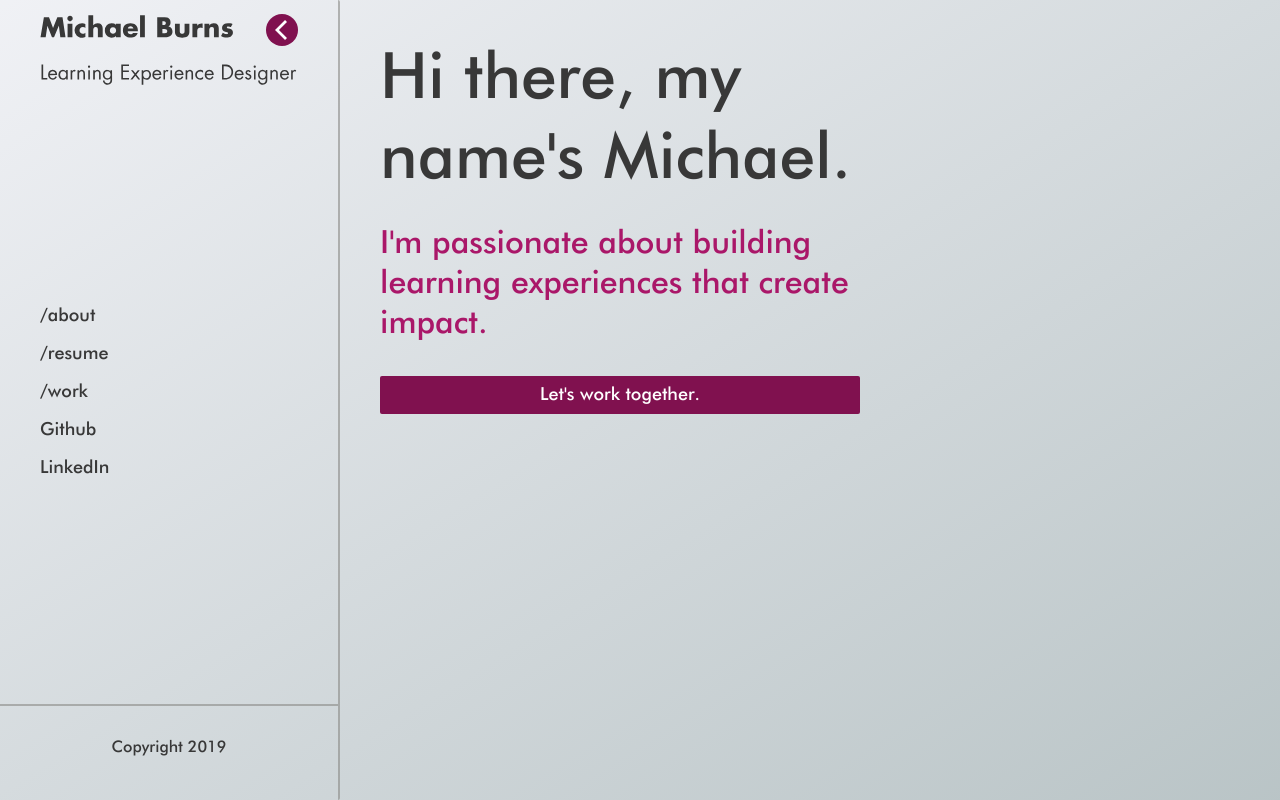
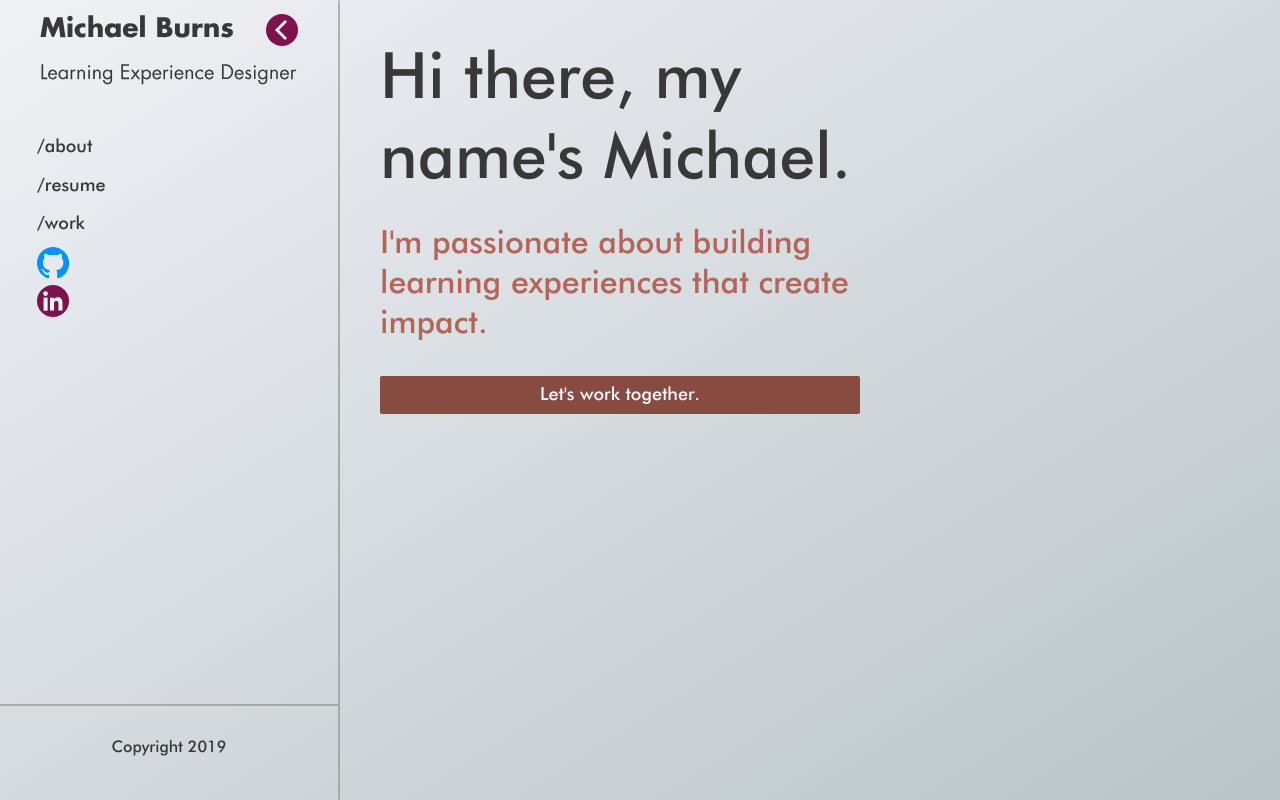
Before and after one commit to musicaldoofus/portfolio, a React (Create React App) app: page / in a window 1280 px wide. Built offline with nearby package versions, Linux system fonts and the light colour scheme.

Commit message:
Basic; no errors or warnings in console

```diff
--- a/src/App.js
+++ b/src/App.js
@@ -8,23 +8,33 @@ import './App.css';
 class App extends Component {
 	constructor() {
 		super();
+		const colorFocus = colors.slice()[Math.floor(Math.random() * 4)];
 		this.state = {
-			colorFocus: colors[Math.floor(Math.random() * 4)]
+			colorFocus,
+			remainingColors: colors.slice().filter(c => c.label !== colorFocus.label)
 		};
-		this.handleColorFocusChange = this.handleColorFocusChange.bind(this);
+		this.updateColor = this.updateColor.bind(this);
 	}
 
-	handleColorFocusChange(color) {
-		console.log(color);
-		this.setState({colorFocus: color});
+	// componentDidMount() {
+		// console.log('mount <App>', this.state);
+	// }
+
+	updateColor() {
+		const ind = Math.floor(Math.random() * 3)
+		const colorFocus = this.state.remainingColors[ind];
+		const remainingColors = colors.filter(c => c.label !== colorFocus.label);
+		this.setState({
+			colorFocus,
+			remainingColors
+		}, () => console.log(this.state));
 	}
 
 	render() {
-		// console.log('s', this.state.colorFocus);
 		return (
 			<div className="app">
 				<div className="app-container">
-					<Routes colorFocus={this.state.colorFocus} handleColorFocusChange={this.handleColorFocusChange}>
+					<Routes colorFocus={this.state.colorFocus} updateColor={this.updateColor}>
 						<NavWithRouter/>
 					</Routes>
 					<Background/>
--- a/src/Routes.js
+++ b/src/Routes.js
@@ -19,8 +19,7 @@ const withBrowserRouter = (routes) => (
 );
 
 const Routes = (props) => {
-	const withProps = (C) => <C {...props}/>;
-	const { colorFocus, handleColorFocusChange, children } = props;
+	const { colorFocus, updateColor, children } = props;
 	const r = (
 		<Fragment>
 			{React.Children.map(children, (C) => React.cloneElement(C, {...props}))}
@@ -28,23 +27,23 @@ const Routes = (props) => {
 				<Route
 					exact
 					path="/"
-					render={(props) => <Home colorFocus={colorFocus} handleColorFocusChange={handleColorFocusChange} {...props}/>}
+					render={(props) => <Home colorFocus={colorFocus} updateColor={updateColor} {...props}/>}
 				/>
 				<Route
 					path="/about"
-					render={(props) => <About colorFocus={colorFocus} handleColorFocusChange={handleColorFocusChange} {...props}/>}
+					render={(props) => <About colorFocus={colorFocus} updateColor={updateColor} {...props}/>}
 				/>
 				<Route
 					path="/work"
-					render={(props) => <Work colorFocus={colorFocus} handleColorFocusChange={handleColorFocusChange} {...props}/>}
+					render={(props) => <Work colorFocus={colorFocus} updateColor={updateColor} {...props}/>}
 				/>
 				<Route
 					path="/resume"
-					render={(props) => <Resume colorFocus={colorFocus} handleColorFocusChange={handleColorFocusChange} {...props}/>}
+					render={(props) => <Resume colorFocus={colorFocus} updateColor={updateColor} {...props}/>}
 				/>
 				<Route
 					path="/contact"
-					render={(props) => <Contact colorFocus={colorFocus} handleColorFocusChange={handleColorFocusChange} {...props}/>}
+					render={(props) => <Contact colorFocus={colorFocus} updateColor={updateColor} {...props}/>}
 				/>
 			</Switch>
 		</Fragment>
--- a/src/components/atoms/Text/Text.css
+++ b/src/components/atoms/Text/Text.css
@@ -83,6 +83,9 @@ span > h3 {
     display: inline-block;
     margin-right: 8px;
 }
+a p {
+	margin: 0;
+}
 
 /*text media queries*/
 @media only screen and (max-width: 830px) {
--- a/src/components/organisms/Nav/Nav.css
+++ b/src/components/organisms/Nav/Nav.css
@@ -10,14 +10,27 @@ nav {
 	border-right: 2px solid var(--gray-low-opacity);
 	border-radius: 2px;
 }
+nav.collapsed {
+	width: 108px;
+}
 nav > div:first-child {
 	position: relative;
 	width: calc(100% - 80px);
     margin: auto auto 0 auto;
 }
 .nav-links {
-	padding-left: 40px;
-    margin: auto 0;
+	height: 12rem;
+	padding-left: 37px;
+    margin: 0;
+}
+a.nav-link {
+    height: 2.4rem;
+    display: flex;
+}
+.nav-link > div {
+    width: 100%;
+    margin: auto;
+	display: flex;
 }
 .collapse-btn {
 	position: absolute;
@@ -27,6 +40,7 @@ nav > div:first-child {
 nav a {
 	text-decoration: none;
 	color: inherit;
+	display: block;
 }
 .nav-link > div > p > span {
 	position: relative;
@@ -41,24 +55,11 @@ nav a {
     margin-left: 8px;
 	transition: all ease 0.4s;
 }
-/* .nav-link:hover > div > p > span::after { */
-    /* content: ""; */
-    /* display: inline-block; */
-    /* height: 8px; */
-    /* width: 8px; */
-    /* background-color: var(--blue-lt); */
-    /* border-radius: 100%; */
-    /* margin-left: 8px; */
-/* } */
-/* .nav-link.active> div > p > span::after { */
-    /* content: ""; */
-    /* display: inline-block; */
-    /* height: 8px; */
-    /* width: calc(100% - 64px); */
-    /* background-color: var(--blue-lt); */
-    /* border-radius: 1000px; */
-    /* margin-left: 8px; */
-/* } */
+.nav-link > div > svg {
+    max-height: 100%;
+    width: 2rem;
+    margin: auto 0;
+}
 
 /*nav media queries*/
 @media screen and (max-width: 900px) {
@@ -70,4 +71,10 @@ nav a {
 	nav {
 		width: 60px;
 	}
+	.nav-links {
+		padding-left: 13px;
+	}
+	.collapse-btn {
+		display: none;
+	}
 }
--- a/src/components/organisms/Nav/index.js
+++ b/src/components/organisms/Nav/index.js
@@ -5,16 +5,18 @@ import { Link } from 'react-router-dom';
 import { P } from '../../atoms/Text';
 import Button from '../../atoms/Button';
 import Footer from '../../molecules/Footer';
-import { TweenMax, TweenLite } from 'gsap';
-import { ReactComponent as ReactNameLogo } from '../../../media/svg/name-logo-expanded.svg';
+import { TweenLite } from 'gsap';
+import nameLogo from '../../../media/svg/name-logo-expanded.svg';
+import { ReactComponent as GitHubLogo } from '../../../media/svg/github-mark.svg';
+import { ReactComponent as LinkedInLogo } from '../../../media/svg/linkedin-bug.svg';
 import chevron from '../../../media/svg/chevron-basic-white.svg';
 import './Nav.css';
 
 const NavLink = React.forwardRef(({to, href, children, label}, ref) => {
 	if (href) return (
-		<a ref={ref} href={href} target="_blank" rel="noopener noreferrer">
+		<a className="nav-link" ref={ref} href={href} target="_blank" rel="noopener noreferrer">
 			<div>
-				<P><span>{label}</span></P>
+				{children}
 			</div>
 		</a>
 	);
@@ -32,11 +34,15 @@ class Nav extends Component {
 		this.state = {
 			isCollapsed: false
 		};
+		this.nameLogoRef = React.createRef();
 		this.chevronButtonRef = React.createRef();
 		this.aboutRef = React.createRef();
 		this.resumeRef = React.createRef();
 		this.workRef = React.createRef();
+		this.githubRef = React.createRef();
+		this.linkedInRef = React.createRef();
 		this.handleToggleCollapse = this.handleToggleCollapse.bind(this);
+		this.updateColor = this.updateColor.bind(this);
 	}
 
 	static propTypes = {
@@ -52,11 +58,24 @@ class Nav extends Component {
 	}
 
 	componentDidUpdate(prevProps) {
-		console.log('<Nav> update', prevProps, this.props);
+		// console.log('<Nav> update', prevProps, this.props);
+		this.updateColor();
+	}
+
+	updateColor() {
+		const ghPath = this.githubRef.current.childNodes[2];
+		const liCircle = this.linkedInRef.current.childNodes[2].childNodes[0];
+		TweenLite.to(ghPath, 0.6, {fill: this.props.colorFocus.hexDk});
+		TweenLite.to(liCircle, 0.6, {fill: this.props.colorFocus.hexDk});
+		this.props.updateColor();
 	}
 
 	shouldComponentUpdate(prevProps) {
 		return prevProps.location !== this.props.location;
+	}
+
+	componentDidMount() {
+		this.updateColor();
 	}
 
 	render() {
@@ -65,15 +84,19 @@ class Nav extends Component {
 				<NavLink ref={this.aboutRef} to="/about"/>
 				<NavLink ref={this.resumeRef} to="/resume"/>
 				<NavLink ref={this.workRef} to="/work"/>
-				<NavLink href="https://github.com/musicaldoofus" label="Github"/>
-				<NavLink href="https://www.linkedin.com/in/burnstrainingdesign/" label="LinkedIn"/>
+				<NavLink href="https://github.com/musicaldoofus" label="Github">
+					<GitHubLogo ref={this.githubRef}/>
+				</NavLink>
+				<NavLink href="https://www.linkedin.com/in/burnstrainingdesign/" label="LinkedIn">
+					<LinkedInLogo ref={this.linkedInRef}/>
+				</NavLink>
 			</div>
 		);
 		return (
 			<nav name="navigation bar" role="navigation" id="nav-bar" className={`nav-bar ${this.state.isCollapsed ? 'collapsed' : 'expanded'}`}>
 				<div>
 					<Link to="/">
-						<ReactNameLogo/>
+						<img alt="Michael Burns logo" ref={this.nameLogoRef} src={nameLogo}/>
 					</Link>
 					<div className="collapse-btn">
 						<Button
--- a/src/components/pages/About/index.js
+++ b/src/components/pages/About/index.js
@@ -5,7 +5,6 @@ import H from '../../atoms/Text';
 import './About.css';
 
 const About = (props) => {
-	console.log('p', props.colorFocus);
 	return (
 		<Page colorFocus={props.colorFocus} handleColorFocusChange={props.handleColorFocusChange} className="about">
 			<div>
--- a/src/components/pages/Home/index.js
+++ b/src/components/pages/Home/index.js
@@ -5,9 +5,9 @@ import Button from '../../atoms/Button';
 import './Home.css';
 
 const Home = (props) => {
-	console.log('h', props);
+	// console.log('h', props);
 	return (
-		<Page colorFocus={props.colorFocus} handleColorFocusChange={props.handleColorFocusChange} className="home">
+		<Page className="home">
 			<H size="xlg">
 				Hi there, my name's Michael.
 			</H>
--- a/src/components/pages/Work/WorkHome/index.js
+++ b/src/components/pages/Work/WorkHome/index.js
@@ -1,13 +1,11 @@
 import React from 'react';
 import Page from '../../../pages';
 import H, { P } from '../../../atoms/Text';
-import projects from '../projects';
 import './Work.css';
 
 const WorkHome = (props) => {
-	console.log('wh', props);
 	return (
-		<Page colorFocus={props.colorFocus} handleColorFocusChange={props.handleColorFocusChange} className="about">
+		<Page className="about">
 			<div>
 				<H size="xlg">I like to build things.</H>
 				<P>Click on a project to learn more.</P>
--- a/src/components/pages/Work/index.js
+++ b/src/components/pages/Work/index.js
@@ -4,7 +4,7 @@ import WorkHome from './WorkHome';
 import WorkPage from './WorkPage';
 
 const Work = (props) => {
-	console.log('w', props);
+	// console.log('w', props);
 	return (
 		<Fragment>
 			<Route
--- a/src/components/pages/index.js
+++ b/src/components/pages/index.js
@@ -1,21 +1,14 @@
-import React, { Component } from 'react';
-import { TweenMax } from 'gsap';
+import React from 'react';
 import './Page.css';
 
-class Page extends Component {
-	componentDidMount() {
-		window.setTimeout(() => this.props.handleColorFocusChange(this.props.colorFocus), 500);
-	}
-
-	render() {
-		return (
-			<main id="main" role="main">
-				<div className={`page${this.props.className ? ' ' + this.props.className : ''}`}>
-					<div>{this.props.children}</div>
-				</div>
-			</main>
-		);
-	}
+const Page = ({className, children}) => {
+	return (
+		<main id="main" role="main">
+			<div className={`page${className ? ' ' + className : ''}`}>
+				<div>{children}</div>
+			</div>
+		</main>
+	);
 }
 
 export default Page;
```
Also changed, not shown: src/media/svg/resume-btn.svg (added), src/media/svg/work-btn.svg (added).
